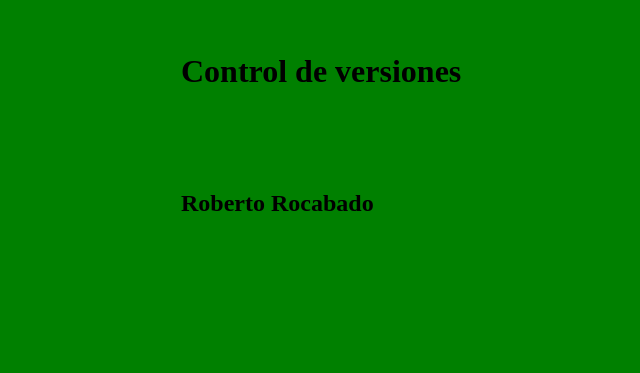
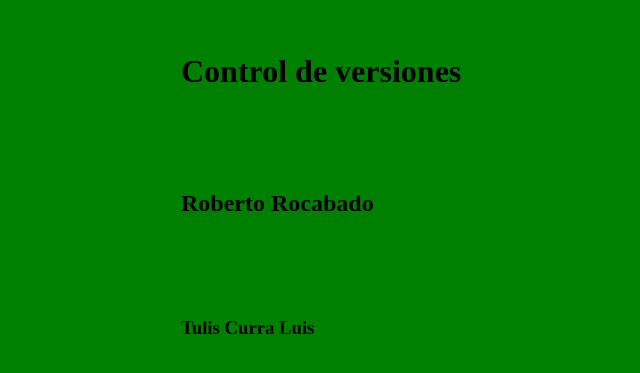
Before and after one commit to GonzaloLem/TP_SO_I4_Equipo111, a plain HTML site: page index.html in a window 1280 px wide. Shown: the part 147-520 px from the top of the page, without its empty margins (119-759 px from the left). Drawn offline with Linux system fonts and the light colour scheme.

Commit message:
agregar nombre

```diff
--- a/index.html
+++ b/index.html
@@ -10,5 +10,6 @@
 <body>
 <h1>Control de versiones</h1>
 <h2>Roberto Rocabado</h2>
+<h3>Tulis Curra Luis</h3>
 </body>
 </html>
```
